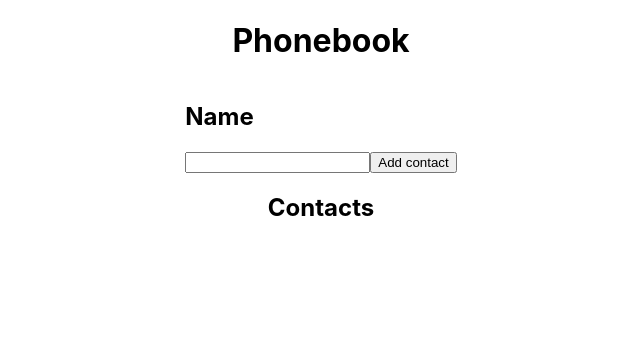
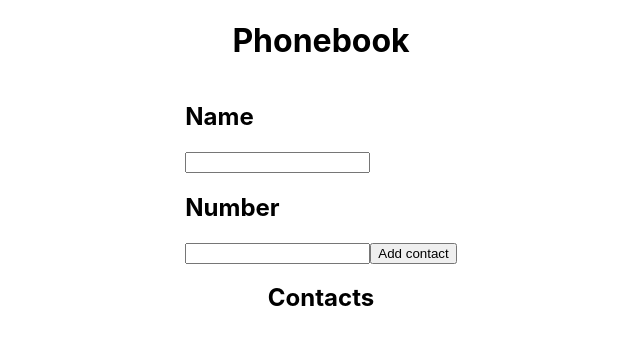
Before and after one commit to zTjamm/full-stack5-hw-2.1, a React (Create React App) app: page / in a window 1280 px wide. Shown: the top 344 px of the page, without its empty margins (319-959 px from the left). Built offline with nearby package versions, Linux system fonts and the light colour scheme.

Commit message:
number
ok

```diff
--- a/src/App.js
+++ b/src/App.js
@@ -14,13 +14,23 @@ export default class App extends Component {
             }
         )
     }
+    onInputNumber = (e) => {
+        const {value} = e.currentTarget;
+        this.setState({
+                number: value
+            }
+        )
+    }
     clickBtn = () => {
-        if (this.state.name === "") {
-            alert("Заполните Имя")
+        let a = [this.state.name, this.state.number];
+        let b = a.join(": ")
+        if (this.state.name === "" || this.state.number === "") {
+            alert("Заполните Имя и телефон")
         } else {
             this.setState((prevState => ({
-                contacts: [...this.state.contacts, this.state.name],
-                name: ""
+                contacts: [...this.state.contacts, b],
+                name: "",
+                number: ''
             })))
         }
     }
@@ -31,6 +41,7 @@ export default class App extends Component {
                 <Phonebook
                     state={this.state}
                     onInputName={this.onInputName}
+                    onInputNumber={this.onInputNumber}
                     clickBtn={this.clickBtn}
                 />
             </div>
--- a/src/components/PhoneBook/Phonebook.js
+++ b/src/components/PhoneBook/Phonebook.js
@@ -19,10 +19,22 @@ class Phonebook extends Component {
                         title="Name may contain only letters, apostrophe, dash and spaces. For example Adrian, Jacob Mercer, Charles de Batz de Castelmore d'Artagnan"
                         required
                     />
+                    <h2>Number</h2>
+                    <input
+                        onInput={this.props.onInputNumber}
+                        value={this.props.state.number}
+                        type="tel"
+                        name="number"
+                        pattern="\+?\d{1,4}?[-.\s]?\(?\d{1,3}?\)?[-.\s]?\d{1,4}[-.\s]?\d{1,4}[-.\s]?\d{1,9}"
+                        title="Phone number must be digits and can contain spaces, dashes, parentheses and can start with +"
+                        required
+                    />
                     <button onClick={this.props.clickBtn} type='button'>Add contact</button>
                 </div>
                 <h2>Contacts</h2>
-                <Contact  contacts={this.props.state.contacts}/>
+                <Contact
+                    contacts={this.props.state.contacts}
+                />
             </div>
         );
     }
```
